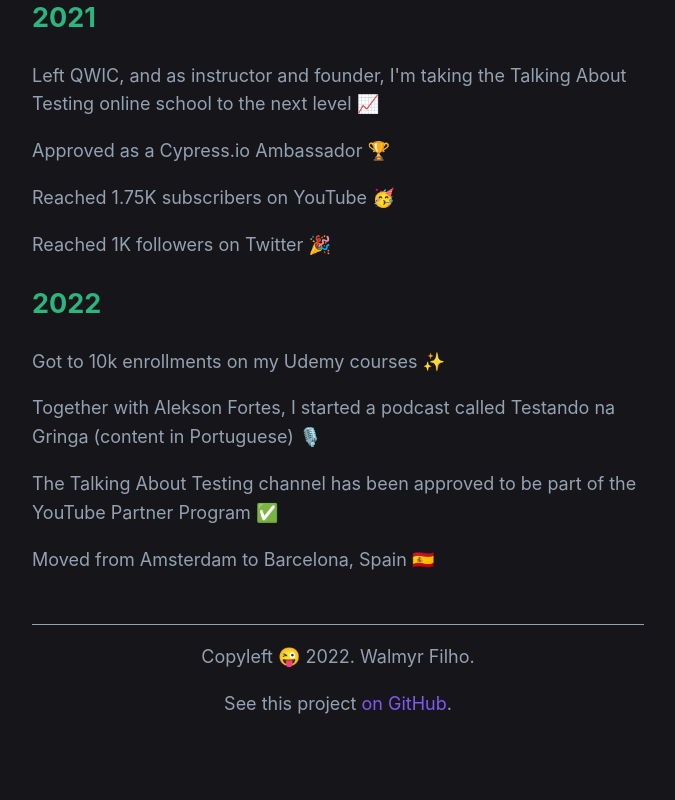
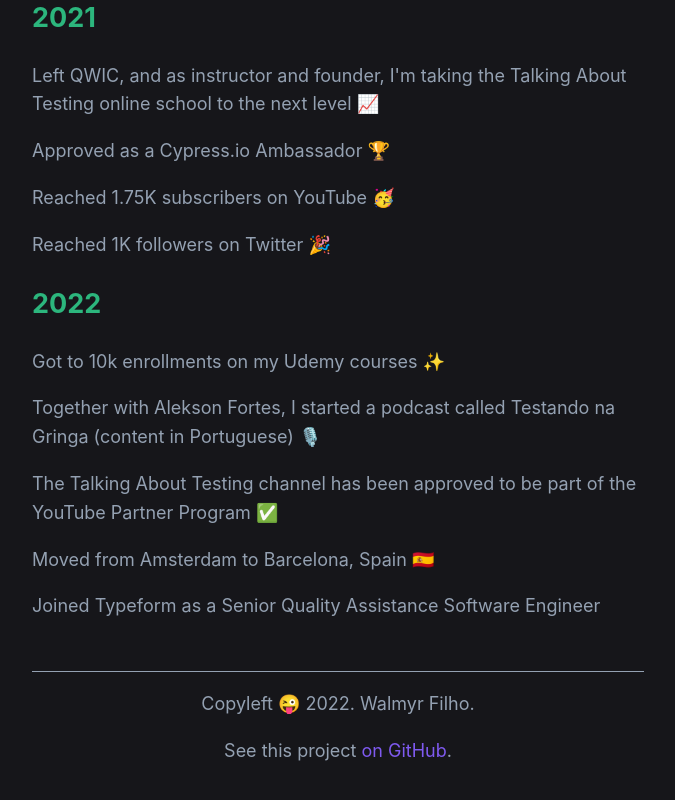
Before and after one commit to wlsf82/walmyr-nextjs, a Next.js app: page / in a window 1280 px wide. Shown: the part 2631-3431 px from the top of the page, without its empty margins (302-977 px from the left). Built offline with nearby package versions, Linux system fonts and the light colour scheme.

Commit message:
Update timeline with new role

```diff
--- a/components/timeline.js
+++ b/components/timeline.js
@@ -99,7 +99,8 @@
       'Got to 10k enrollments on my Udemy courses ✨',
       'Together with Alekson Fortes, I started a podcast called Testando na Gringa (content in Portuguese) 🎙️',
       'The Talking About Testing channel has been approved to be part of the YouTube Partner Program ✅',
-      'Moved from Amsterdam to Barcelona, Spain 🇪🇸'
+      'Moved from Amsterdam to Barcelona, Spain 🇪🇸',
+      'Joined Typeform as a Senior Quality Assistance Software Engineer'
     ]
   },
 ]
```
